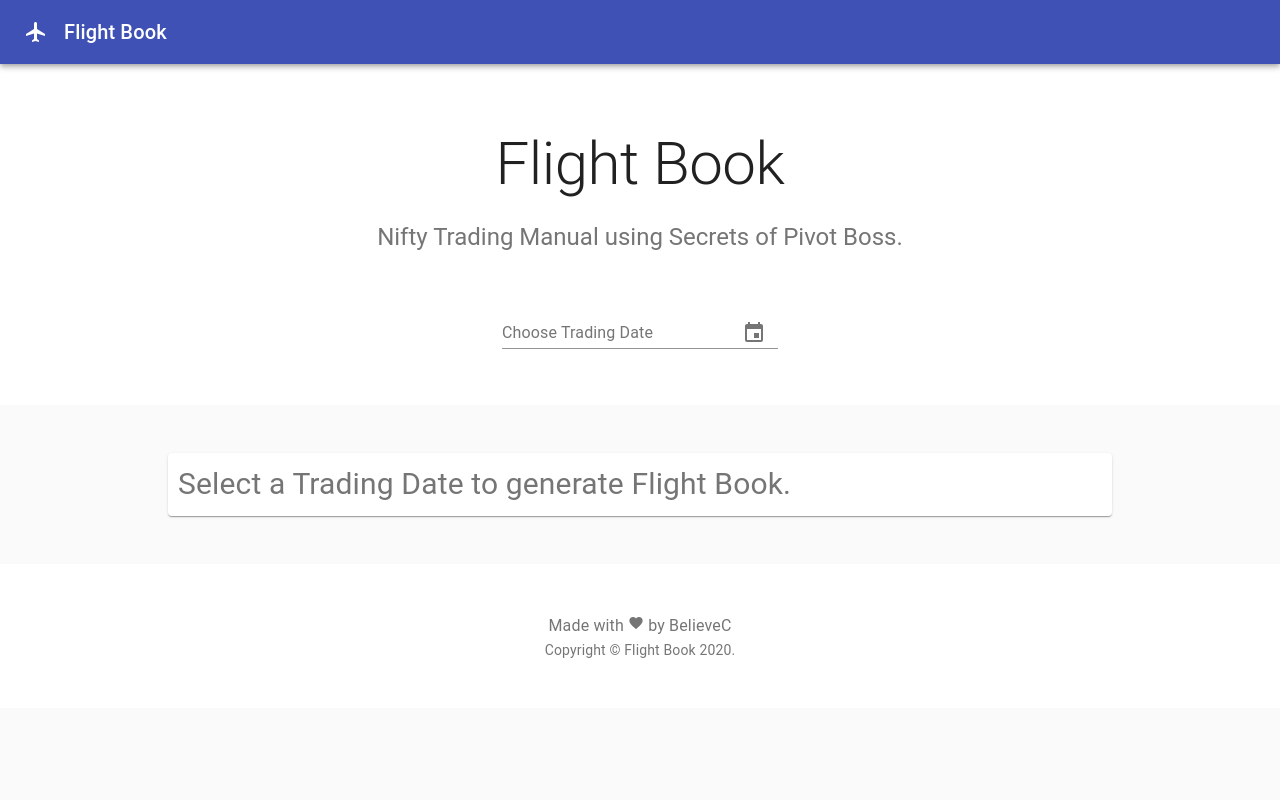
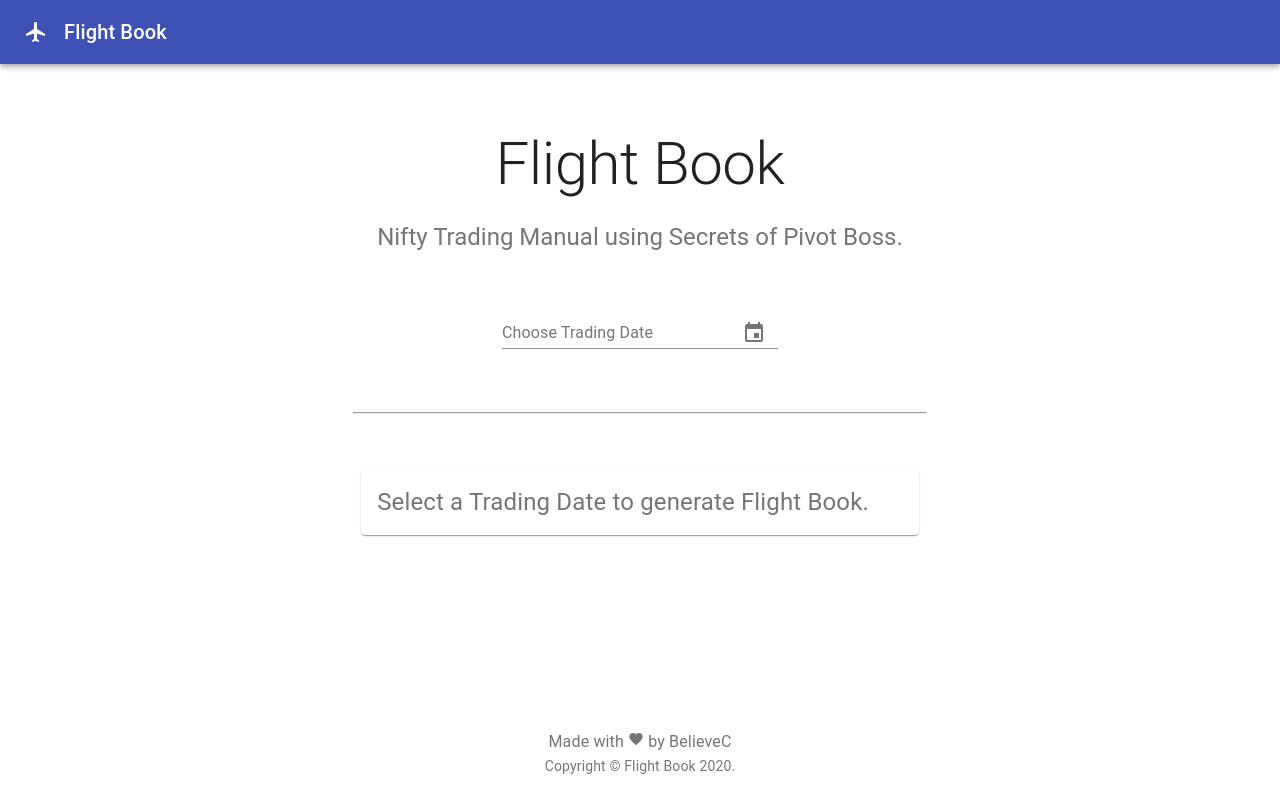
Before and after one commit to BelieveC/FlightBook, a React (Create React App) app: page / in a window 1280 px wide. Built offline with nearby package versions, Linux system fonts and the light colour scheme; no server answers.

Commit message:
Aligh content to centre

```diff
--- a/src/components/FlightCard.js
+++ b/src/components/FlightCard.js
@@ -19,9 +19,9 @@ export default function FlightCard() {
   return (
     <TableContainer component={Paper}>
       { isEmpty(currentSelectedDate) ?
-          <div className={classes.headerStyle}>Select a Trading Date to generate Flight Book.</div>
+          <div className={classes.messageStyle}>Select a Trading Date to generate Flight Book.</div>
         : index === -1 ?
-          <div className={classes.headerStyle}>Selected day is a Trading Holiday. Please select another date.</div>
+          <div className={classes.messageStyle}>Selected day is a Trading Holiday. Please select another date.</div>
         :
           <>
             <PreviousDay index={index} previousTradingDay={previousTradingDay}/>
--- a/src/components/Main.js
+++ b/src/components/Main.js
@@ -31,6 +31,13 @@ import { ADD_CURRENT_SELECTED_DATE } from '../constants'
 }
 
 const useStyles = makeStyles((theme) => ({
+  root: {
+    display: 'flex',
+    flexDirection: 'column',
+    alignItems: 'center',
+    minHeight: '100vh',
+    backgroundColor: theme.palette.background.paper
+  },
   icon: {
     marginRight: theme.spacing(2),
   },
@@ -50,7 +57,8 @@ const useStyles = makeStyles((theme) => ({
   },
   footer: {
     backgroundColor: theme.palette.background.paper,
-    padding: theme.spacing(6),
+    padding: theme.spacing(3, 2),
+    marginTop: 'auto'
   },
 }));
 
@@ -68,6 +76,7 @@ export default function Main() {
   }
 
   return (
+    <div className={classes.root}>
       <React.Fragment>
         <CssBaseline />
         <AppBar position="relative">
@@ -110,6 +119,7 @@ export default function Main() {
               </div>
             </Container>
           </div>
+          <hr/>
           <Container className={classes.cardGrid} maxWidth="md">
             <Grid container spacing={4}>
               <FlightCard/>
@@ -123,5 +133,6 @@ export default function Main() {
           <Copyright />
         </footer>
       </React.Fragment>
+    </div>
   );
 }
--- a/src/components/styles.js
+++ b/src/components/styles.js
@@ -4,13 +4,18 @@ import TableRow from '@material-ui/core/TableRow';
 
 export const useStyles = makeStyles({
   table: {
-    minWidth: '50%',
+    minWidth: '100%',
   },
   headerStyle: {
     paddingLeft: 10,
     paddingTop: 10,
     paddingBottom: 10,
     fontSize: 30,
+    color: 'rgba(0, 0, 0, 0.54)'
+  },
+  messageStyle: {
+    padding: '2vh',
+    fontSize: '3vh',
     color: 'rgba(0, 0, 0, 0.54)'
   }
 });
```
Also changed, not shown: 1 other file (tests, documents, lock files or other folders). Lines whose indentation alone changed are shown as unchanged.
